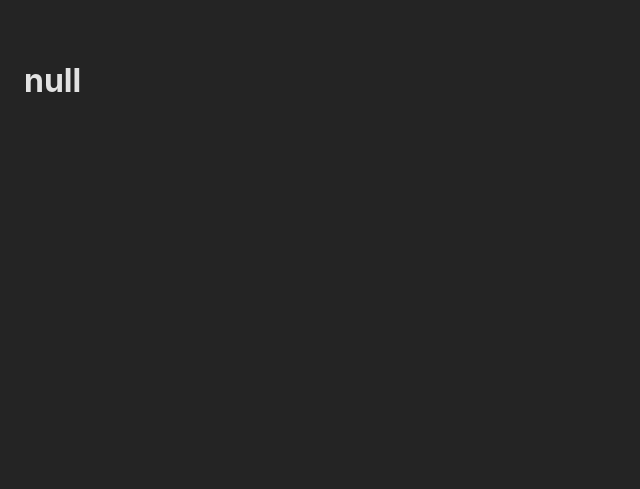
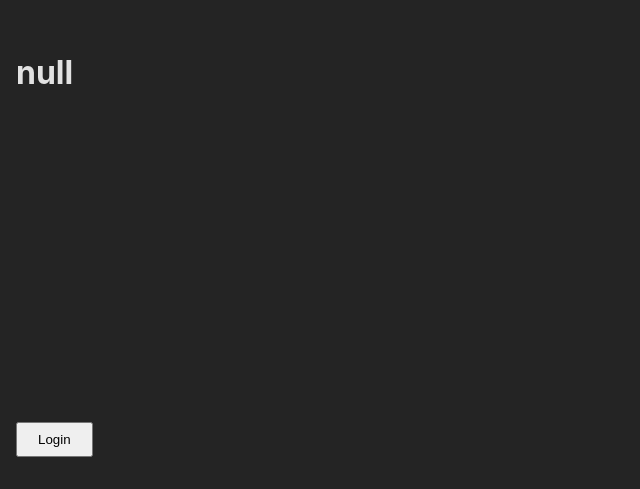
Before and after one commit to arturpietrzak/PostText, a React (Vite) app in the folder front/: page / in a window 1280 px wide. Shown: the part 327-816 px from the top of the page, without its empty margins (0-640 px from the left). Built offline with nearby package versions, Linux system fonts and the light colour scheme.

Commit message:
Add user control over logging in/out

```diff
--- a/front/src/main.tsx
+++ b/front/src/main.tsx
@@ -95,7 +95,7 @@ const SessionProvider = ({ children }: { children: React.ReactNode }) => {
         .then(function (response) {
           setSessionData({
             ...sessionData,
-            isLoggedIn: false,
+            isLoggedIn: true,
             username: response.data.username,
           });
         })
--- a/front/src/pages/index.tsx
+++ b/front/src/pages/index.tsx
@@ -1,6 +1,32 @@
+import { Link } from "react-router-dom";
 import { useSession } from "../main";
 
 export default function IndexPage() {
-  let { username } = useSession();
-  return <h1>{username ?? "null"}</h1>;
+  return (
+    <div className="page">
+      <h1>{"null"}</h1>
+      <BottomBar />
+    </div>
+  );
 }
+
+const BottomBar = () => {
+  let { username, isLoggedIn, logout } = useSession();
+
+  return (
+    <div className="bottom-bar">
+      {isLoggedIn ? (
+        <>
+          <Link to={`/user/${username}`}>{username}</Link>
+          <button className="btn" onClick={logout}>
+            Logout
+          </button>
+        </>
+      ) : (
+        <Link to="/login">
+          <button className="btn">Login</button>
+        </Link>
+      )}
+    </div>
+  );
+};
--- a/front/src/styles/_config.scss
+++ b/front/src/styles/_config.scss
@@ -27,4 +27,5 @@ body {
   display: flex;
   place-items: center;
   min-height: 100vh;
+  margin: 0;
 }
--- a/front/src/styles/_pages.scss
+++ b/front/src/styles/_pages.scss
@@ -41,3 +41,13 @@
     }
   }
 }
+
+.bottom-bar {
+  position: fixed;
+  bottom: 0;
+  left: 0;
+  padding: 1rem;
+  display: flex;
+  align-items: center;
+  gap: 1rem;
+}
```
